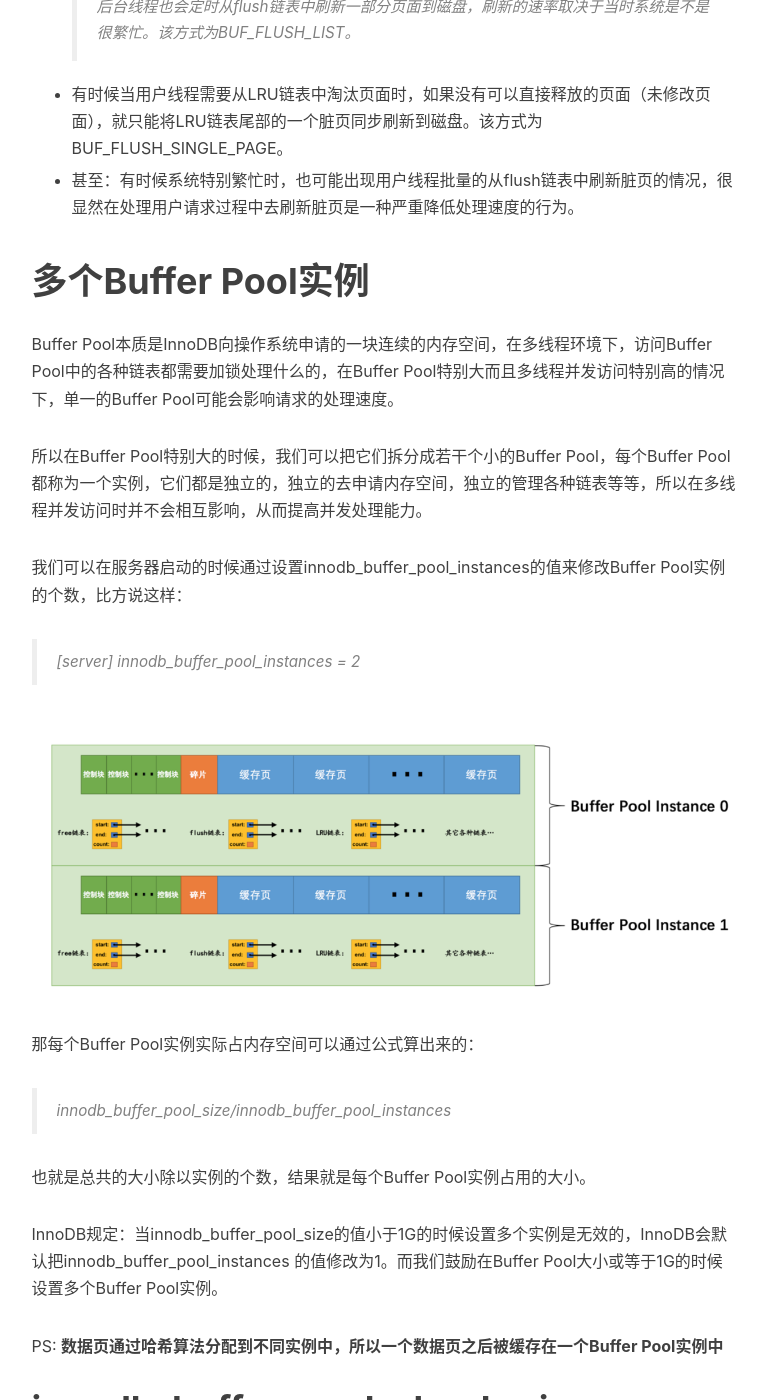
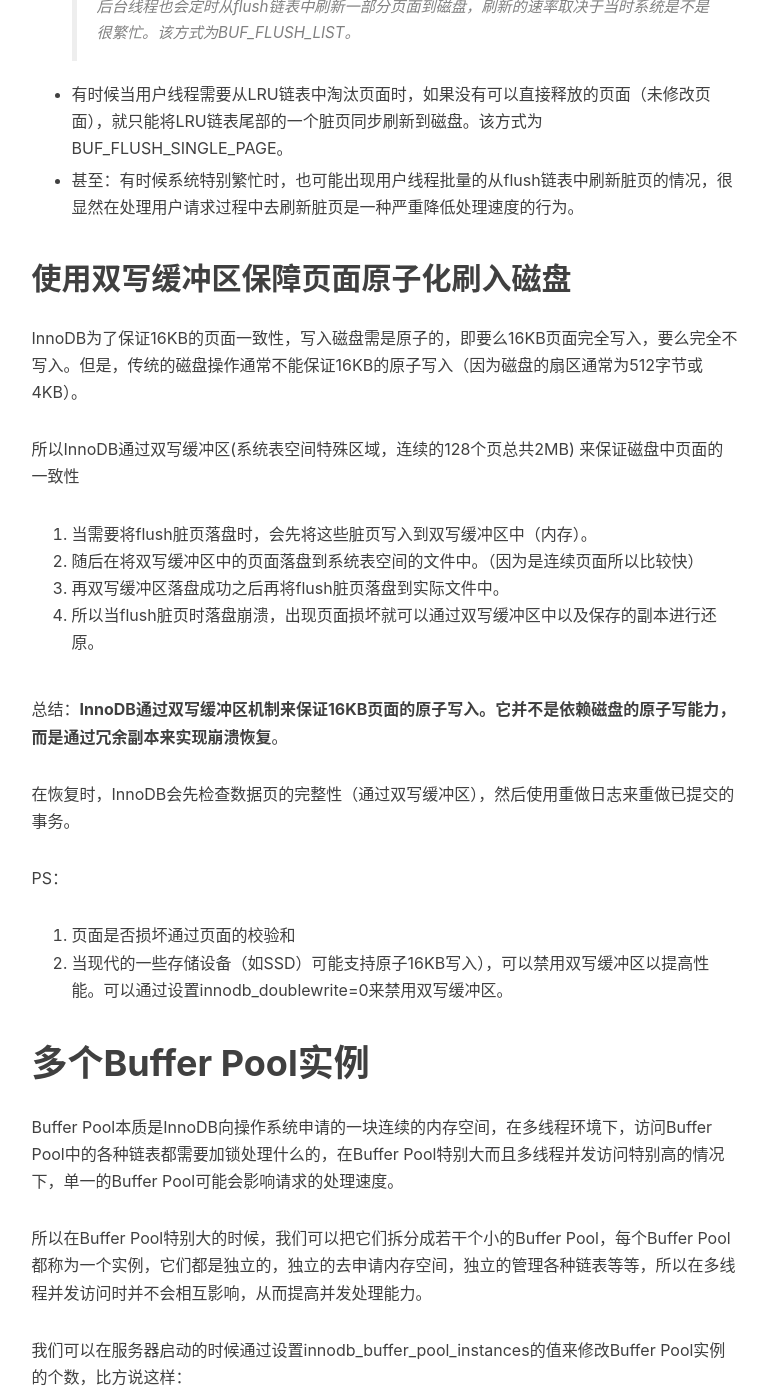
Before and after one commit to liupengfei123/liupengfei123.github.io, a Jekyll site: the page built from _posts/2025-12-06-MySQL-article0016.md, in a window 1280 px wide and 1400 px high, scrolled down 6007 px. Shown: the whole window, without its empty margins (136-904 px from the left). Built offline with Jekyll 4.4.1, drawn with Linux system fonts in a browser that asks for light colours; nearby versions of some CDN libraries; comment, search, counter and statistics services are not loaded.

Commit message:
新增Mysql buffer pool内容

```diff
--- a/_posts/2025-12-06-MySQL-article0016.md
+++ b/_posts/2025-12-06-MySQL-article0016.md
@@ -120,6 +120,23 @@
 - 有时候当用户线程需要从LRU链表中淘汰页面时，如果没有可以直接释放的页面（未修改页面），就只能将LRU链表尾部的一个脏页同步刷新到磁盘。该方式为BUF_FLUSH_SINGLE_PAGE。
 
 - 甚至：有时候系统特别繁忙时，也可能出现用户线程批量的从flush链表中刷新脏页的情况，很显然在处理用户请求过程中去刷新脏页是一种严重降低处理速度的行为。
+
+## 使用双写缓冲区保障页面原子化刷入磁盘
+InnoDB为了保证16KB的页面一致性，写入磁盘需是原子的，即要么16KB页面完全写入，要么完全不写入。但是，传统的磁盘操作通常不能保证16KB的原子写入（因为磁盘的扇区通常为512字节或4KB）。
+
+所以InnoDB通过双写缓冲区(系统表空间特殊区域，连续的128个页总共2MB) 来保证磁盘中页面的一致性
+1. 当需要将flush脏页落盘时，会先将这些脏页写入到双写缓冲区中（内存）。
+2. 随后在将双写缓冲区中的页面落盘到系统表空间的文件中。（因为是连续页面所以比较快）
+3. 再双写缓冲区落盘成功之后再将flush脏页落盘到实际文件中。
+4. 所以当flush脏页时落盘崩溃，出现页面损坏就可以通过双写缓冲区中以及保存的副本进行还原。
+
+总结：**InnoDB通过双写缓冲区机制来保证16KB页面的原子写入。它并不是依赖磁盘的原子写能力，而是通过冗余副本来实现崩溃恢复**。
+
+在恢复时，InnoDB会先检查数据页的完整性（通过双写缓冲区），然后使用重做日志来重做已提交的事务。
+
+PS：
+1. 页面是否损坏通过页面的校验和
+2. 当现代的一些存储设备（如SSD）可能支持原子16KB写入），可以禁用双写缓冲区以提高性能。可以通过设置innodb_doublewrite=0来禁用双写缓冲区。
 
 # 多个Buffer Pool实例
 Buffer Pool本质是InnoDB向操作系统申请的一块连续的内存空间，在多线程环境下，访问Buffer Pool中的各种链表都需要加锁处理什么的，在Buffer Pool特别大而且多线程并发访问特别高的情况下，单一的Buffer Pool可能会影响请求的处理速度。
```
